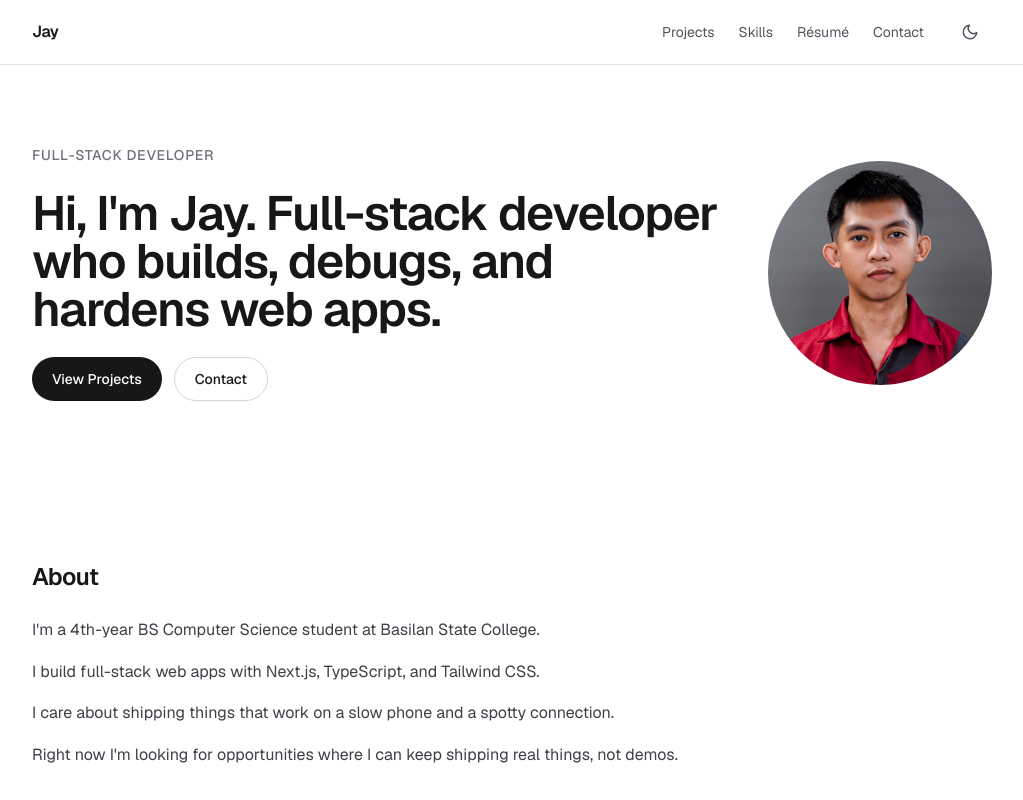
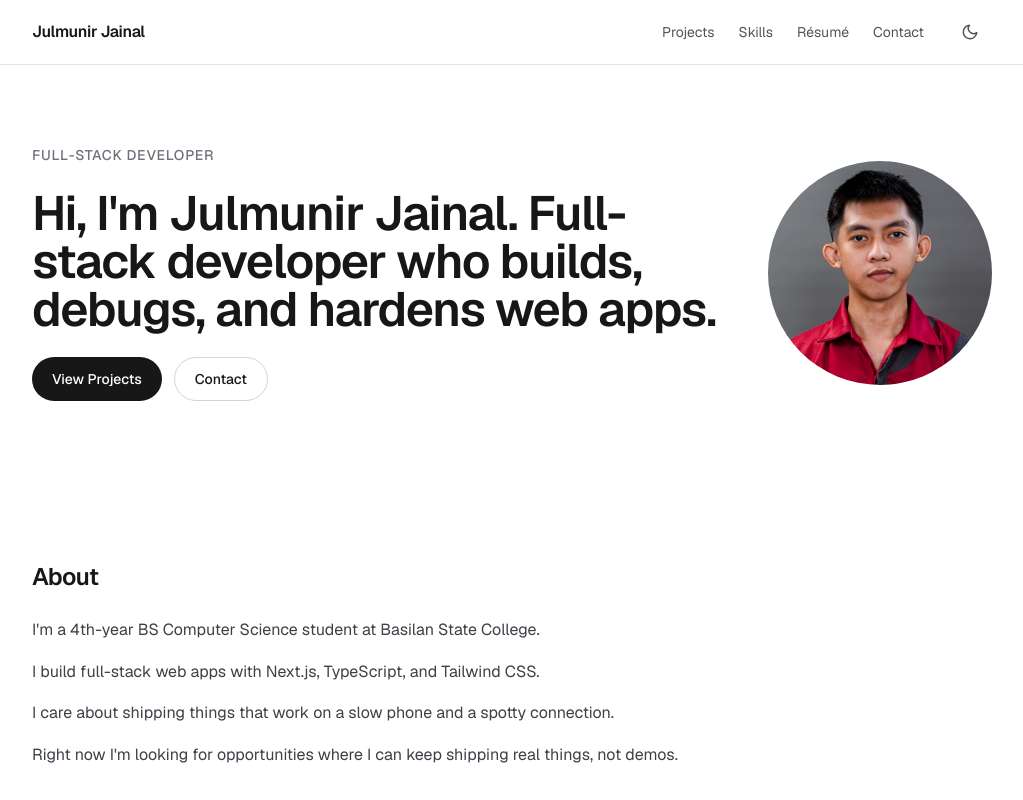
Before and after one commit to Jainal-5-2/portfolio-site, a Next.js app in the folder portfolio-site/: page / in a window 1280 px wide. Shown: the top 800 px of the page, without its empty margins (128-1151 px from the left). Built offline with nearby package versions, Linux system fonts and the light colour scheme.

Commit message:
Added resume

```diff
--- a/portfolio-site/content/site.ts
+++ b/portfolio-site/content/site.ts
@@ -1,5 +1,5 @@
 export const site = {
-  name: "Jay",
+  name: "Julmunir Jainal",
   fullName: "Julmunir Jainal",
   title: "Full-Stack Developer",
   positioning: "Full-stack developer who builds, debugs, and hardens web apps.",
```
Also changed, not shown: 1 other file (tests, documents, lock files or other folders).
